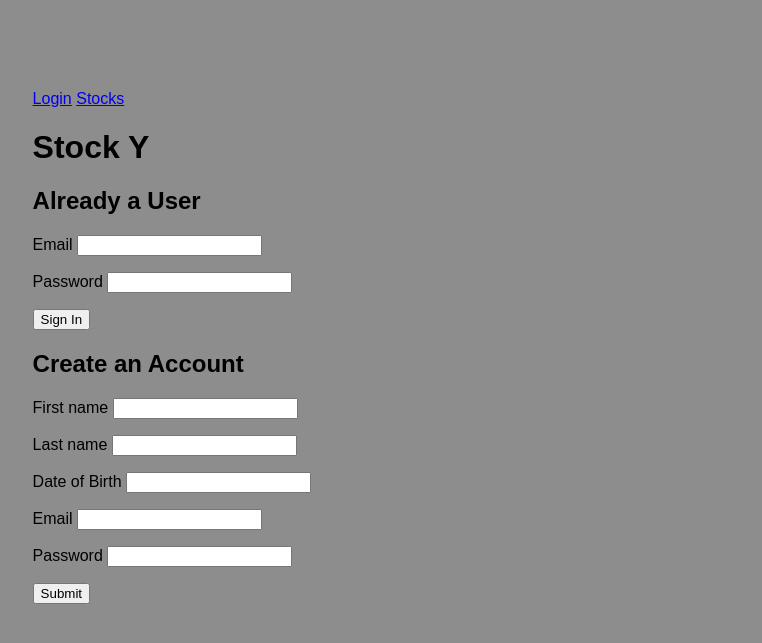
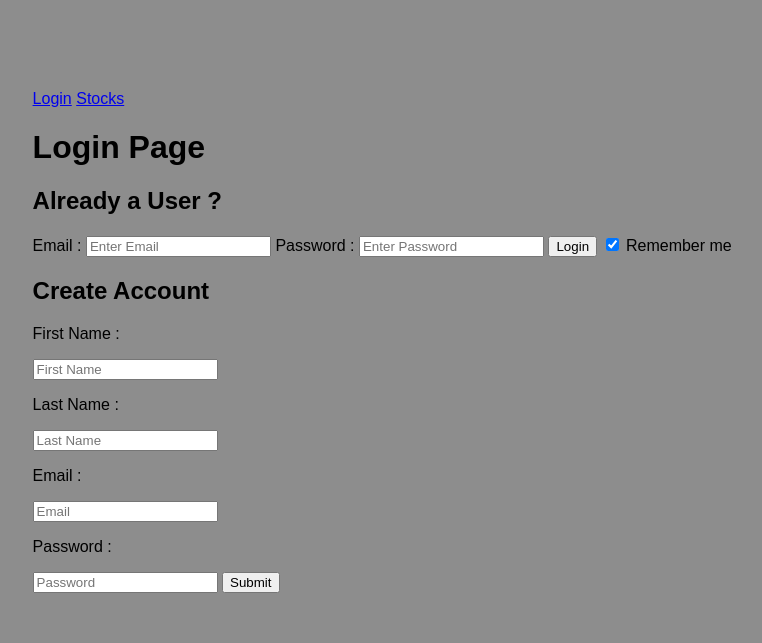
Before and after one commit to tabualhsan/Dow-Jane, a Flask app: page / in a window 1280 px wide. Shown: the top 643 px of the page, without its empty margins (57-819 px from the left). Run offline with Flask 2, Linux system fonts and the light colour scheme; some libraries are stand-ins or nearby versions.

```diff
--- a/crud.py
+++ b/crud.py
@@ -24,12 +24,11 @@ def get_user_by_email(email):
     return User.query.filter(User.email == email).first()
 
 
-def create_user(email, password, dob, first_name, last_name):
+def create_user(email, password, first_name, last_name):
     """create a new user"""
 
     user = User(email=email,
                 password=password,
-                dob=dob,
                 first_name=first_name,
                 last_name=last_name)
 
@@ -40,6 +39,7 @@ def create_user(email, password, dob, first_name, last_name):
 
 def check_password(email, password):
     """ Check password and email for logging in"""
+    print (email,password)
 
     user= get_user_by_email(email)
 
@@ -147,20 +147,16 @@ def create_favorites(user_id, stock_id):
 
 def user_favorites(user_id):
     """returns all user favorites"""
-    user_id_identification = User.query.get(user_id)
-    # >>> favs = UserFavorites.query.filter(user_id=user_id).all()
+    favs = UserFavorites.query.filter(user_id=user_id).all()
     # [<favObj=APPL>, <favObj=BBB>]
     # stock_id = favs[0].stock_id -> 'AAPL'
     # favs.stock -> all stocks associated with this user_id
     # favs.user -> all users associated with this user_id
 
-    return Stock.query.all()
 
-
-
-
-
-
+    db.session.add(favs)
+    db.session.commit()
+    return favs
 
 
 if __name__ == '__main__':
--- a/model.py
+++ b/model.py
@@ -5,6 +5,7 @@ db = SQLAlchemy()
 
 
 class User(db.Model):
+
     """User """
 
     __tablename__ ='users'
@@ -12,7 +13,7 @@ class User(db.Model):
     user_id = db.Column(db.Integer, autoincrement= True, primary_key= True)
     email = db.Column(db.String, unique = True)
     password= db.Column(db.String)
-    dob = db.Column(db.Date)
+    # dob = db.Column(db.Date)
     first_name = db.Column(db.String)
     last_name = db.Column(db.String)
 
--- a/server.py
+++ b/server.py
@@ -2,9 +2,10 @@
 
 from flask import Flask, render_template, request, flash, session, redirect, jsonify
 
-from model import connect_to_db, Stock
+from model import connect_to_db, Stock, db, UserFavorite
 import crud
 import requests
+import json
 
 
 
@@ -42,14 +43,17 @@ def register_user():
 
     email = request.form.get('email')
     password = request.form.get('password')
-    dob = request.form.get('dob')
+    # dob = request.form.get('dob')
     first_name = request.form.get('fname')
     last_name = request.form.get('lname')
+
+    print(request.form)
+
 
 
     user_email = crud.get_user_by_email(email)
     if user_email == None:
-        crud.create_user(email, password, dob, first_name, last_name)
+        crud.create_user(email, password,first_name, last_name)
         flash('Account created! Please log in.')
     else:
         flash('An account has already been used with this email, please login.')
@@ -77,8 +81,10 @@ def all_users():
 def check_login():
     """Return or redirect to homepage"""
 
-    email = request.args.get("login_email")
-    password = request.args.get("login_password")
+    email = request.form.get("email")
+    password = request.form.get("password")
+
+    print(request.args)
 
     password_verification = crud.check_password(email, password)
 
@@ -88,7 +94,7 @@ def check_login():
         session["user"] = user_details.user_id
         session["user_name"] = user_details.first_name
 
-        return redirect("/user-page")
+        return redirect("/stocks")
     else:
         flash("Email or password do not match. Try again!")
         return redirect("/")
@@ -113,6 +119,11 @@ def get_stock():
     url = f'https://www.alphavantage.co/query?function=OVERVIEW&symbol={symbol}&apikey={API_KEY}'
     res = requests.get(url)
 
+    stock_id= Stock.query.filter_by(symbol= symbol).first()
+    print(stock_id.stock_id)
+
+    res._content  = json.dumps({"stock_id", stock_id})
+
     if symbol:
         return res.json()
     else:
@@ -130,15 +141,25 @@ def all_favorites(favorite_id):
     return render_template('favorite_stock.html', userFavorites=userFavorites, user_id=user)
 
 @app.route('/api/favorite', methods=['POST'] )
-
 def set_favorites():
 
-    symbol = request.values
-    print(symbol)
+    symbol = request.values['symbol']
+    user = session["user"]
+    print (session)
+    print(symbol, user)
+    user_favorite = UserFavorite(user_id = symbol, stock_id =user)
+    db.session.add(user_favorite)
+    db.session.commit()
 
-    return symbol
+    return (symbol, user)
 
 
+@app.route('/api/userfavorite')
+def get_user_favorite():
+
+    favs = userFavorites.query.filter(user_id=user_id).all()
+
+    return render_template('all_stocks.html', favs=favs)
 
 
 
--- a/static/stocks.js
+++ b/static/stocks.js
@@ -12,6 +12,7 @@ function get_stock_info(evt){
 }
 function updateInfo(results){
     $(".company_info").show();
+    $("#stock_id").html(results.stock_id);
     $('#Name').html(results.Name);
     $('#Symbol_ticker').html(results.Symbol);
     $('#Description').html(results.Description);
@@ -40,8 +41,21 @@ function favorite(evt){
 
     $.post('/api/favorite', {"symbol": symbol});
 
+}
+
+function favorite_table(){
+
+
+    $.get('/api/userfavorite', favs);
+    console.log(favs);
+
+    $("#get").html(results.favorited)
+
+
 
 }
 
+
+
 $("#stock_select").on('submit', get_stock_info);
 $("#not_favorite").on('click', favorite);
--- a/static/style.css
+++ b/static/style.css
@@ -64,3 +64,13 @@ dt {
     text-decoration: none;
     display: block;
   }
+
+
+  .container {
+    padding: 25px;
+    background-color: rgb(179, 173, 230);
+}
+
+form {
+  border: 3px solid #f1f1f1;
+}
--- a/templates/homepage.html
+++ b/templates/homepage.html
@@ -3,49 +3,39 @@
 
 
 {% block body %}
-<h1> Stock Y</h1>
+<h1> Login Page</h1>
 <head>
 
+    <link rel="stylesheet" href="/static/css/homepage_styling.css">
 
-
-       <h2>Already a User</h2>
+       <h2>Already a User ?</h2>
 
 
        <form id="login" action="/login" method="post">
-        <p>
-        Email <input type="text" autocomplete="username">
-        </p>
-        <p>
-        Password
-        <input type="password" autocomplete="current-password">
-        </p>
-        <input type="submit" value="Sign In">
+
+        <label>Email : </label>
+        <input type="text" placeholder="Enter Email" name="email" required>
+        <label>Password : </label>
+        <input type="text" placeholder="Enter Password" name="password" required>
+        <button type="submit">Login</button>
+        <input type="checkbox" checked="checked"> Remember me
       </form>
 
 
-        <h2>Create an Account</h2>
+        <h2>Create Account</h2>
       </form>
        <form action="/users" method="POST">
-       <p>
-           First name <input type="first_name" name="first_name">
-       </p>
-       <p>
-           Last name <input type="last_name" name="last_name">
-       </p>
-       <p>
-           Date of Birth <input type="dob" name="dob">
-       </p>
+       <p>First Name : </p>
+       <input type="text" placeholder="First Name" name="fname" required>
+       <p>Last Name : </p>
+       <input type="text" placeholder="Last Name" name="lname" required>
+       <p>Email : </p>
+       <input type="text" placeholder="Email" name="email" required>
+       <p>Password : </p>
+       <input type="text" placeholder="Password" name="password" required>
 
-       <p>
-           Email <input type="text" name="email">
-       </p>
 
-       <p>
-           Password <input type="password" name="password">
-       </p>
-       <p>
-           <input type="submit" value="Submit" >
-       </p>
+       <button type="submit">Submit</button>
        </form>
 
        <script src="/static/stocks.js"></script>
```
Also changed, not shown: templates/all_stocks.html (+10 -4 lines), 1 other file.
